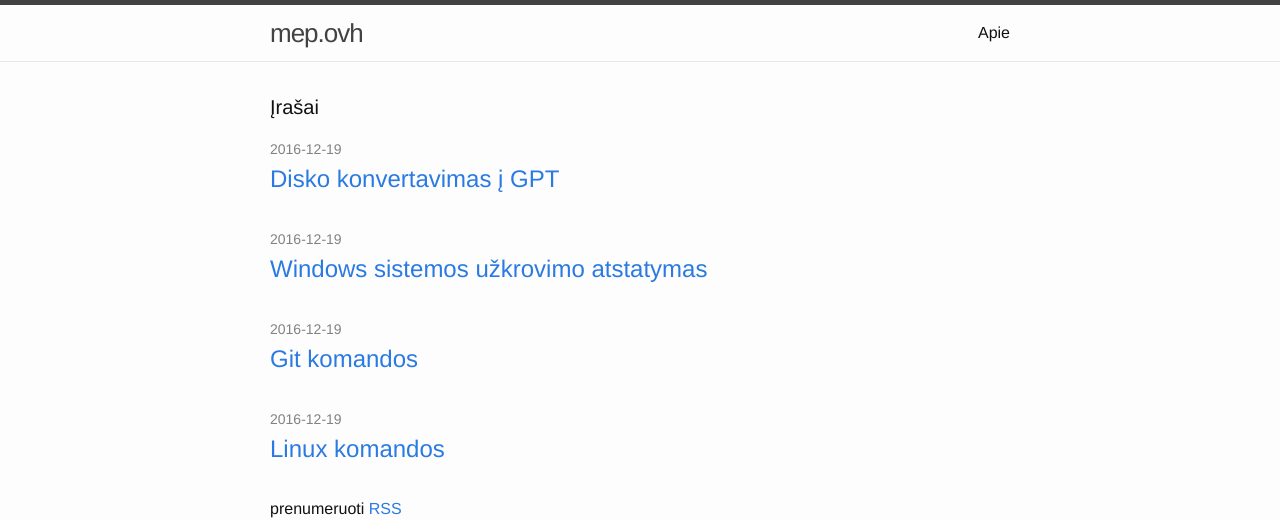
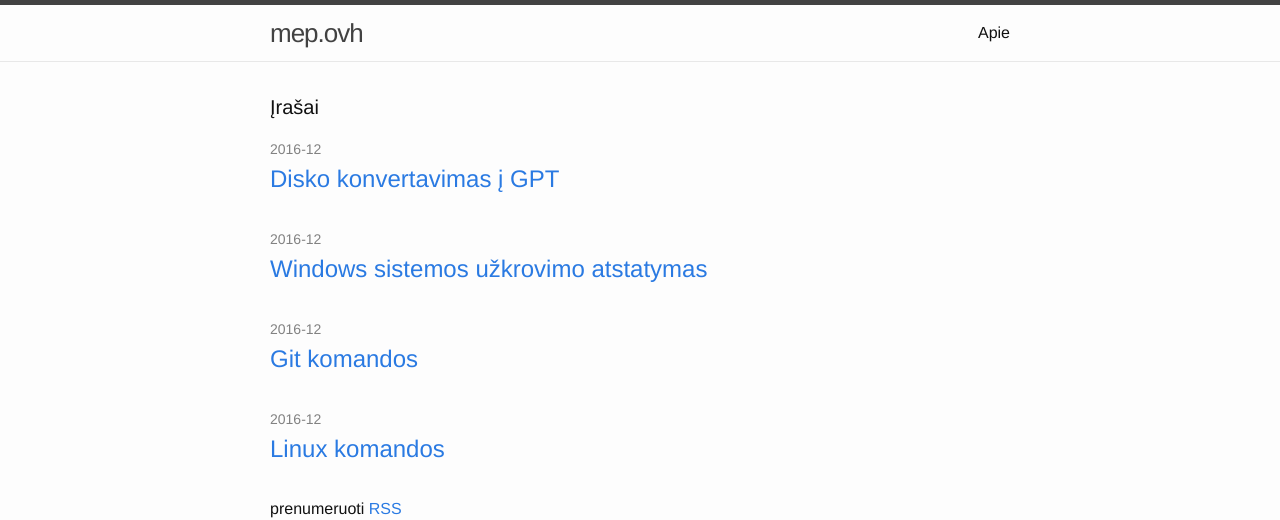
Before and after one commit to malonumas/malonumas.github.io, a Jekyll site: the page built from index.html, in a window 1280 px wide. Shown: the top 520 px of the page. Built offline with Jekyll 4.4.1, drawn with Linux system fonts in a browser that asks for light colours.

Commit message:
atnaujinimas

```diff
--- a/index.html
+++ b/index.html
@@ -9,7 +9,7 @@ layout: default
   <ul class="post-list">
     {% for post in site.posts %}
       <li>
-        <span class="post-meta">{{ site.time | date: "%Y-%m-%d" }}</span>
+        <span class="post-meta">{{ site.time | date: "%Y-%m" }}</span>
 
         <h2>
           <a class="post-link" href="{{ post.url | prepend: site.baseurl }}">{{ post.title | escape }}</a>
```
